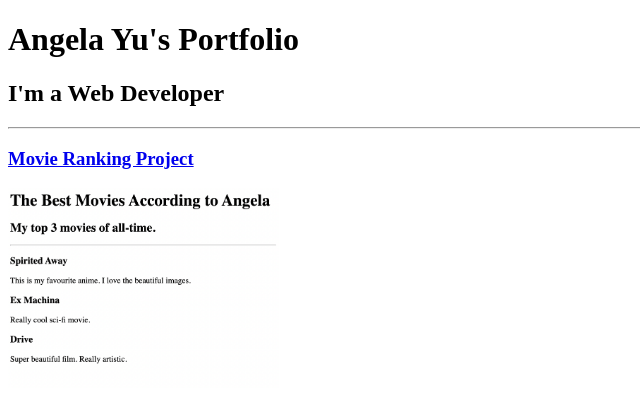
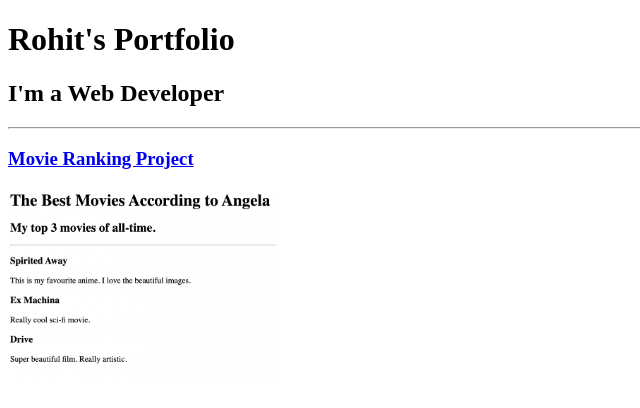
Before and after one commit to rohitdhimann/html-portfolio, a plain HTML site: page index.html in a window 1280 px wide. Shown: the top 408 px of the page, without its empty margins (0-640 px from the left). Drawn offline with Linux system fonts and the light colour scheme.

Commit message:
Update index.html

```diff
--- a/index.html
+++ b/index.html
@@ -3,11 +3,11 @@
 
 <head>
   <meta charset="UTF-8">
-  <title>Angela's Portfolio</title>
+  <title>Rohit's Portfolio</title>
 </head>
 
 <body>
-  <h1>Angela Yu's Portfolio</h1>
+  <h1>Rohit's Portfolio</h1>
   <h2>I'm a Web Developer</h2>
   <hr />
   <h3><a href="./public/movie-ranking.html">Movie Ranking Project</a></h3>
```
